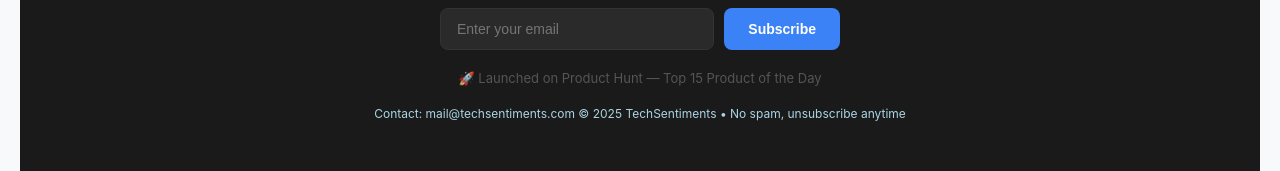
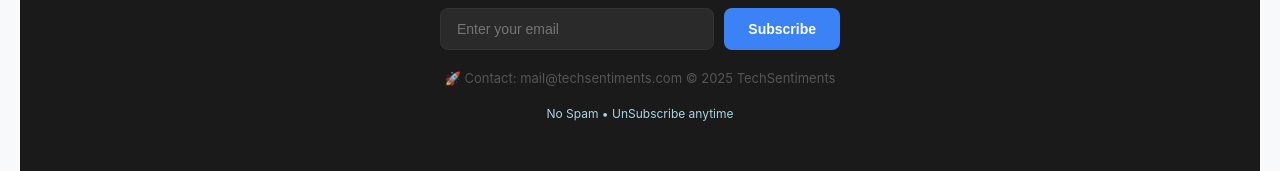
Before and after one commit to rajksuper/tech-mood-frontend, a Next.js app: page / in a window 1280 px wide. Shown: the part 309-480 px from the top of the page. Built offline with nearby package versions, Linux system fonts and the light colour scheme; no server answers.

Commit message:
Update footer text for clarity and contact info

```diff
--- a/app/page.jsx
+++ b/app/page.jsx
@@ -1504,7 +1504,7 @@ export default function Home() {
         marginTop: "20px",
       }}
     >
-        🚀 Launched on Product Hunt — Top 15 Product of the Day
+        🚀 Contact: mail@techsentiments.com © 2025 TechSentiments
         </p>
     <p
       style={{
@@ -1513,7 +1513,7 @@ export default function Home() {
         marginTop: "20px",
       }}
     >
-      Contact: mail@techsentiments.com © 2025 TechSentiments • No spam, unsubscribe anytime
+      No Spam • UnSubscribe anytime
     </p>
   </div>
 </footer>
```
